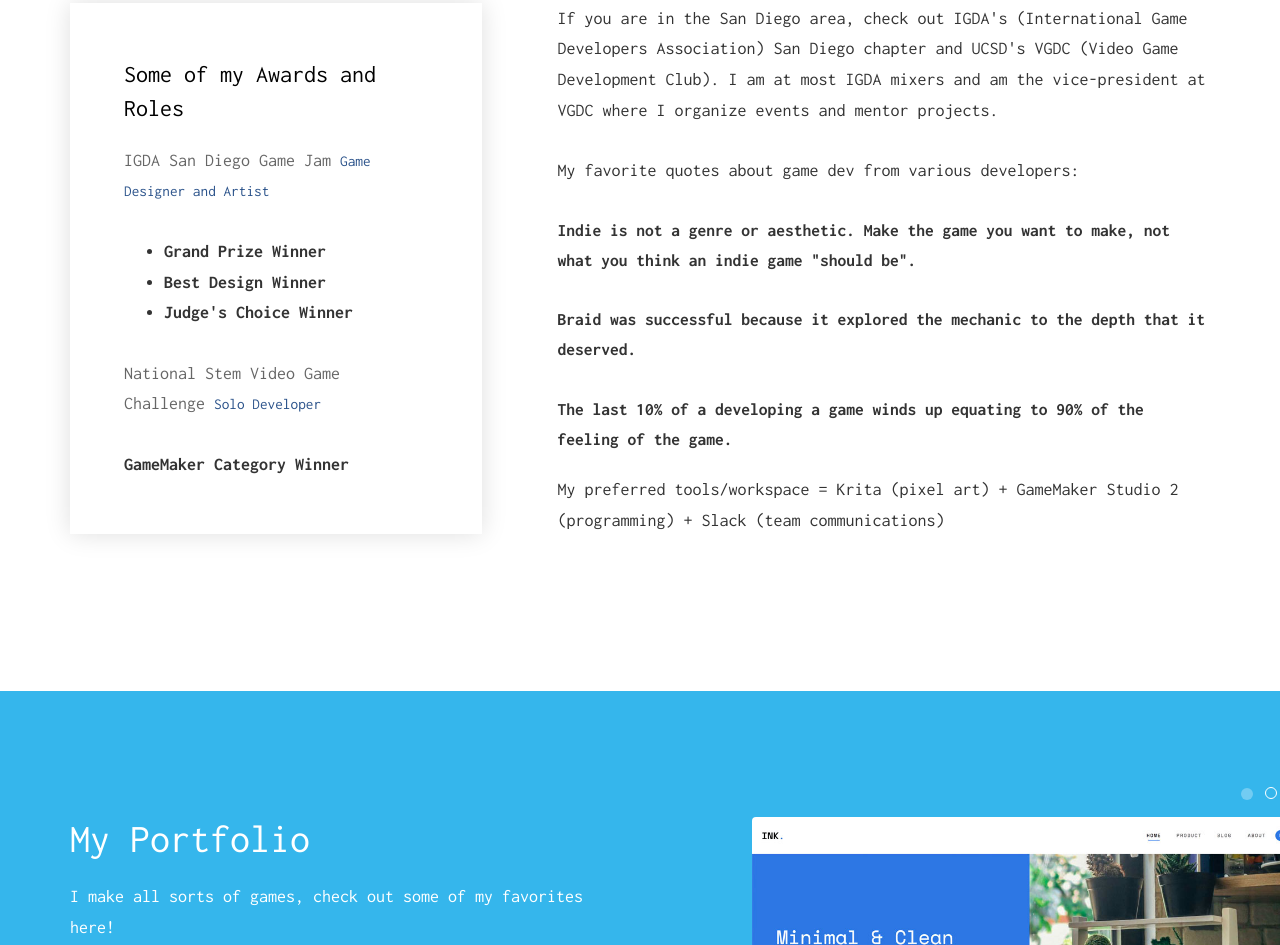
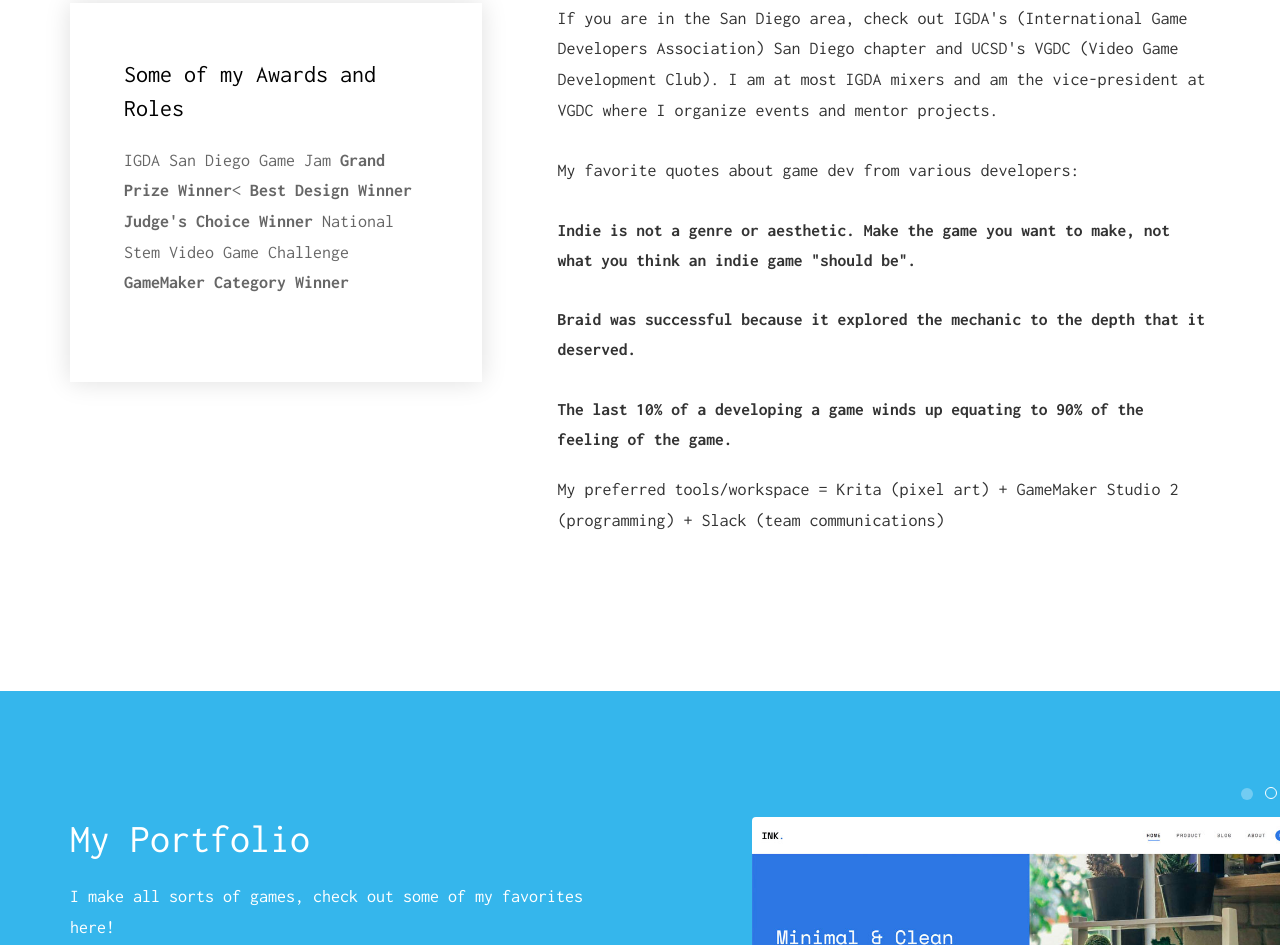
Before and after one commit to justbrentvanzant/PersonalWebsite, a plain HTML site: page index.html in a window 1280 px wide. Shown: the part 1722-2667 px from the top of the page. Drawn offline with Linux system fonts and the light colour scheme; files whose address does not match are found by name.

Commit message:
new update

```diff
--- a/index.html
+++ b/index.html
@@ -141,16 +141,14 @@
 					<div class="user-frame">
 						<h3>Some of my Awards and Roles</h3>
 						<p>
-							IGDA San Diego Game Jam     <small>Game Designer and Artist</small>
-							<ul>
-  								<li><span>Grand Prize Winner</span></li>
-  								<li><span>Best Design Winner</span></li>
-  								<li><span>Judge's Choice Winner</span></li>
-							</ul>
-						<p>
-						<p>National Stem Video Game Challenge <small>Solo Developer</small> </p>
+							IGDA San Diego Game Jam
+							<span>Grand Prize Winner</span><
+  						<span>Best Design Winner</span>
+  						<span>Judge's Choice Winner</span>
+
+						National Stem Video Game Challenge
 						<span>GameMaker Category Winner</span><br>
-
+					</p>
 					</div>
 				</div>
 				<div class="col-md-7 animate-box">
@@ -242,7 +240,7 @@
 				</div>
 			</div>
 			<div class="row">
-				<div class="col-md-4">
+				<div class="col-md-2">
 					<div class="fh5co-blog animate-box">
 						<a href="#" class="blog-bg" style="background-image: url(images/blog-1.jpg);"></a>
 						<div class="blog-text">
@@ -252,7 +250,7 @@
 						</div>
 					</div>
 				</div>
-				<div class="col-md-4">
+				<div class="col-md-2">
 					<div class="fh5co-blog animate-box">
 						<a href="#" class="blog-bg" style="background-image: url(images/blog-2.jpg);"></a>
 						<div class="blog-text">
```
